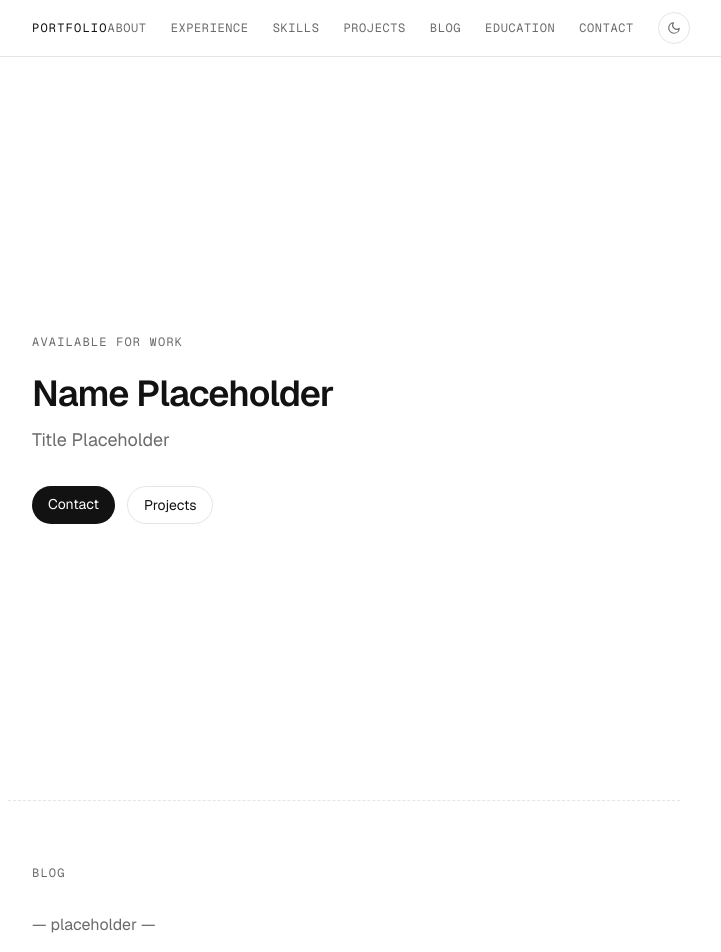
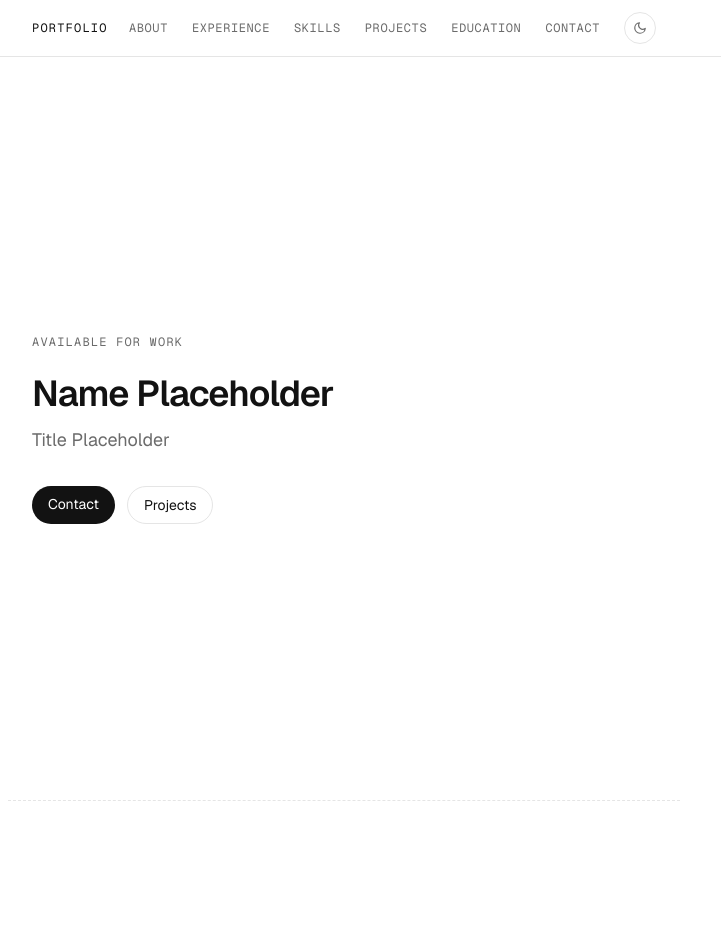
Before and after one commit to ParkJinWu/portfolio-resume, a Next.js app: page / in a window 1280 px wide. Shown: the top 952 px of the page, without its empty margins (296-1017 px from the left). After the commit the page ends 801 px from the top, so only its background shows below. Built offline with nearby package versions, Linux system fonts and the light colour scheme; no server answers; the database is empty.

Commit message:
chore: Blog 섹션 및 네비게이션 항목 제거

```diff
--- a/app/page.tsx
+++ b/app/page.tsx
@@ -4,7 +4,6 @@ import About from "@/components/sections/About";
 import Experience from "@/components/sections/Experience";
 import Skills from "@/components/sections/Skills";
 import Projects from "@/components/sections/Projects";
-import Blog from "@/components/sections/Blog";
 import Education from "@/components/sections/Education";
 import Contact from "@/components/sections/Contact";
 
@@ -17,7 +16,6 @@ export default function Home() {
       <Experience />
       <Skills />
       <Projects />
-      <Blog />
       <Education />
       <Contact />
     </div>
--- a/components/Nav.tsx
+++ b/components/Nav.tsx
@@ -5,7 +5,6 @@ const navItems = [
   "Experience",
   "Skills",
   "Projects",
-  "Blog",
   "Education",
   "Contact",
 ];
```
